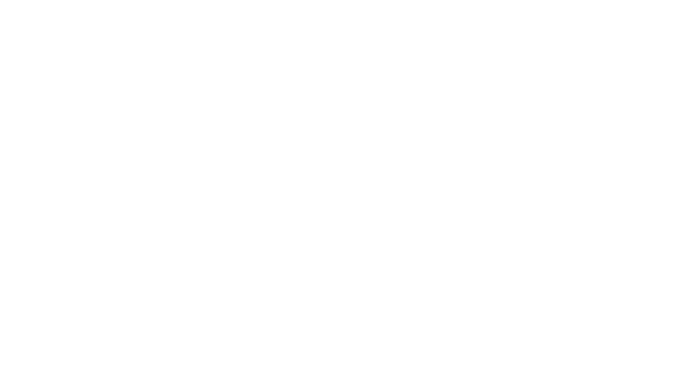
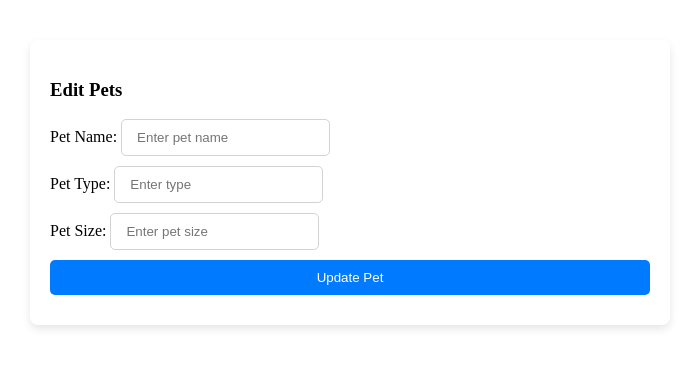
Before and after one commit to JeffereyChasing/DataBase_Project, a React (Vite) app in the folder Roomio/: page /editpets/1/1 in a window 1280 px wide. Before the commit this address had no page. Shown: the top 368 px of the page, without its empty margins (290-989 px from the left). Built offline with nearby package versions, Linux system fonts and the light colour scheme; no server answers.

Commit message:
pet update

```diff
--- a/Roomio/src/App.jsx
+++ b/Roomio/src/App.jsx
@@ -15,7 +15,7 @@
 import EditPets from './Components/EditPets';
 import AddPets from './Components/AddPets';
 import SpecificInterest from './Components/SpecificInterest';
-
+import DeletePets from './Components/DeletePets';
 
 // Create a Global Context
 const GlobalContext = createContext();
@@ -53,9 +53,10 @@
 
           <Route path='/unitsearch' element={<UnitSearch />}></Route>
           <Route path='/buildingsearch' element={<BuildingSearch />}></Route>
-          <Route path='/editpets/:id' element={<EditPets />}></Route>
+          <Route path='/editpets/:username/:id' element={<EditPets />}></Route>
           <Route path='/addpets/:id' element={<AddPets />}></Route>
           <Route path='/specificinterest/:id' element={<SpecificInterest />}></Route>
+          <Route path='/deletepets/:username/:id/:type' element={<DeletePets />}></Route>
 
 
 
--- a/Roomio/src/Components/AddPets.jsx
+++ b/Roomio/src/Components/AddPets.jsx
@@ -23,6 +23,7 @@
             .then(result=>{
               if(result.data.Status){
                 setMessage("New Pet Added")
+                nav(`/pets/${id}`)
                 console.log(result.data)
               }else{
                 setMessage("Failed")
--- a/Roomio/src/Components/CreateAccount.jsx
+++ b/Roomio/src/Components/CreateAccount.jsx
@@ -28,7 +28,7 @@
               console.log(result.data.Status)
               setMessage("successfully created account")
               setTimeout(() => {
-                nav("/MainPage")
+                nav(`/MainPage/${user.username}`)
             }, 2000);
             }else{
               console.log(result.data.Status)
--- /dev/null
+++ b/Roomio/src/Components/DeletePets.jsx
@@ -0,0 +1,73 @@
+import axios from 'axios';
+import React, { useEffect, useState } from 'react';
+import { useNavigate, useParams } from 'react-router-dom';
+
+const DeletePets = () => {
+    const { id, username,type } = useParams();
+    console.log(id,username,type)
+    const [pet, setPet] = useState({
+        petname: "",
+        pettype: "",
+        petsize: "",
+    });
+    const navigate = useNavigate();
+
+    const handleSubmit = (e) => {
+        e.preventDefault();
+        axios.put(`http://localhost:3600/server/deletepets/${username}/${id}/${type}`, pet)
+            .then(result => {
+                if (result.data.Status) {
+                    navigate(`/pets/${username}`);
+                } else {
+                    console.error(result.data.Error);
+                }
+            }).catch(err => console.log(err));
+    };
+
+    const styles = {
+        container: {
+            maxWidth: '600px',
+            margin: '40px auto',
+            padding: '20px',
+            boxShadow: '0 4px 8px rgba(0,0,0,0.1)',
+            borderRadius: '8px',
+            backgroundColor: '#fff',
+        },
+
+        input: {
+            padding: '10px 15px',
+            border: '1px solid lightgrey',
+            borderRadius: '5px',
+        },
+        button: {
+            padding: '10px 15px',
+            width: '100%',
+            backgroundColor: '#007bff',
+            color: 'white',
+            border: 'none',
+            borderRadius: '5px',
+            cursor: 'pointer',
+        },
+
+    };
+
+    return (
+        <div style={styles.container}>
+            <h3 className="text-center mb-4">Delete Pets</h3>
+            <form className="row g-3" onSubmit={handleSubmit}>
+
+                <p>Are you sure you want remove {id} from our system? If not you go simply click the go back button</p>
+
+                <div className="col-12" style={{            marginBottom: '10px',}}>
+                    <button
+                        type="submit"
+                        style={styles.button}
+
+                    >Yes</button>
+                </div>
+            </form>
+        </div>
+    );
+};
+
+export default DeletePets;
--- a/Roomio/src/Components/EditPets.jsx
+++ b/Roomio/src/Components/EditPets.jsx
@@ -1,119 +1,116 @@
-import axios from 'axios'
-import React, { useEffect, useState } from 'react'
-import { useNavigate, useParams } from 'react-router-dom'
+import axios from 'axios';
+import React, { useEffect, useState } from 'react';
+import { useNavigate, useParams } from 'react-router-dom';
 
 const EditPets = () => {
-    const {id} = useParams()
+    const { id, username } = useParams();
     const [pet, setPet] = useState({
         petname: "",
         pettype: "",
         petsize: "",
     });
-      const navigate = useNavigate()
+    const navigate = useNavigate();
 
-      useEffect(()=> {
-        axios.get('http://localhost:3600/server/pets/'+id)
+    useEffect(() => {
+        axios.get(`http://localhost:3600/server/pets/${username}`)
             .then(result => {
-            console.log("this is from useffect",result.data)
                 setPet({
-                ...pet,
                     petname: result.data.Result[0].petname,
                     pettype: result.data.Result[0].pettype,
                     petsize: result.data.Result[0].petsize,
-            })
-        }).catch(err => console.log(err))
-    }, [])
+                });
+            }).catch(err => console.log(err));
+    }, [username]);
 
     const handleSubmit = (e) => {
-        e.preventDefault()
-        axios.put('http://localhost:3600/server/editpets/'+id, pet)
+        e.preventDefault();
+        axios.put(`http://localhost:3600/server/editpets/${username}/${id}`, pet)
             .then(result => {
-            if(result.data.Status) {
-                console.log("this is from handlesubmit",result.data)
+                if (result.data.Status) {
+                    navigate(`/pets/${username}`);
                 } else {
-                console.log(result.data.Error)
+                    console.error(result.data.Error);
                 }
-        }).catch(err => console.log(err))
-    }
+            }).catch(err => console.log(err));
+    };
 
+    const styles = {
+        container: {
+            maxWidth: '600px',
+            margin: '40px auto',
+            padding: '20px',
+            boxShadow: '0 4px 8px rgba(0,0,0,0.1)',
+            borderRadius: '8px',
+            backgroundColor: '#fff',
+        },
 
+        input: {
+            padding: '10px 15px',
+            border: '1px solid lightgrey',
+            borderRadius: '5px',
+        },
+        button: {
+            padding: '10px 15px',
+            width: '100%',
+            backgroundColor: '#007bff',
+            color: 'white',
+            border: 'none',
+            borderRadius: '5px',
+            cursor: 'pointer',
+        },
 
+    };
 
     return (
-    <div className="d-flex justify-content-center align-items-center mt-3">
-      <div className="p-3 rounded w-50 border">
-        <h3 className="text-center">Add Pets</h3>
-
-
-
-        <form className="row g-1" onSubmit={handleSubmit}>
-          <div className="col-12">
-            <label for="petname" className="form-label">
-              Pet Name
-            </label>
+        <div style={styles.container}>
+            <h3 className="text-center mb-4">Edit Pets</h3>
+            <form className="row g-3" onSubmit={handleSubmit}>
+                <div className="col-12" style={{            marginBottom: '10px',}}>
+                    <label htmlFor="petname" className="form-label">Pet Name: </label>
                     <input
                         type="text"
-              className="form-control rounded-0"
+                        className="form-control"
+                        style={styles.input}
                         id="petname"
                         placeholder="Enter pet name"
                         value={pet.petname}
-              onChange={(e) =>
-                setPet({ ...pet, petname: e.target.value })
-              }
+                        onChange={(e) => setPet({ ...pet, petname: e.target.value })}
                     />
                 </div>
-
-
-          <div className="col-12">
-            <label for="pettype" className="form-label">
-              Pet Type
-            </label>
+                <div className="col-12" style={{            marginBottom: '10px',}}>
+                    <label htmlFor="pettype" className="form-label">Pet Type: </label>
                     <input
-              type="pettype"
-              className="form-control rounded-0"
+                        type="text"
+                        className="form-control"
+                        style={styles.input}
                         id="pettype"
                         placeholder="Enter type"
-              autoComplete="off"
                         value={pet.pettype}
-              onChange={(e) =>
-                setPet({ ...pet, pettype: e.target.value })
-              }
+                        onChange={(e) => setPet({ ...pet, pettype: e.target.value })}
                     />
                 </div>
-          <div className='col-12'>
-            <label for="petsize" className="form-label">
-              Pet Size:
-            </label>
+                <div className="col-12" style={{            marginBottom: '10px',}}>
+                    <label htmlFor="petsize" className="form-label">Pet Size: </label>
                     <input
                         type="text"
-              className="form-control rounded-0"
+                        className="form-control"
+                        style={styles.input}
                         id="petsize"
                         placeholder="Enter pet size"
-              autoComplete="off"
                         value={pet.petsize}
-              onChange={(e) =>
-                setPet({ ...pet, petsize: e.target.value })
-              }
+                        onChange={(e) => setPet({ ...pet, petsize: e.target.value })}
                     />
                 </div>
+                <div className="col-12" style={{            marginBottom: '10px',}}>
+                    <button
+                        type="submit"
+                        style={styles.button}
 
-
-
-          <div className="col-12">
-            <button type="submit" className="btn btn-primary w-100">
-              Add Pets
-            </button>
+                    >Update Pet</button>
                 </div>
             </form>
+        </div>
+    );
+};
 
-
-
-
-
-
-      </div>
-    </div>
-  )
-}
-
-export default EditPets
+export default EditPets;
--- a/Roomio/src/Components/Pets.jsx
+++ b/Roomio/src/Components/Pets.jsx
@@ -7,6 +7,7 @@
   const { id } = useParams();
   const [pet, setPet] = useState([]);
   const navigate = useNavigate();
+  const nav = useNavigate()
 
   useEffect(() => {
     axios.get(`http://localhost:3600/server/pets/${id}`)
@@ -23,27 +24,21 @@
       });
   }, [id]);
 
-  const handleDelete = (id) => {
-    console.log(id)
-    var web = `http://localhost:3600/server/deletepet/${id}`
-    axios.delete(web)
-      .then(result => {
-        if (result.data.Status) {
-          navigate(0); // Reload the page
-        } else {
-          alert(result.data.Error);
-        }
-      })
-      .catch((err) => {
-        console.error('Error deleting pet:', err);
-        alert('Delete operation failed');
-      });
-  };
+
 
   return (
     <div style={styles.container}>
 
       <div style={styles.loginBox}>
+
+
+
+        <button style={styles.editButton}>
+                  <Link to={`/mainpage/${id}`} className="btn btn-info btn-sm me-2" style={styles.editButton}>
+                    Go Back
+                  </Link>
+                  </button>
+
 
         <h3 style={{fontSize:"35px", textAlign:"center"}}>Pets List</h3>
 
@@ -69,12 +64,19 @@
                 <td style={styles.td}>{e.PetSize}</td>
                 <td style={styles.td}>{e.username}</td>
                 <td style={styles.td}>
-                  <Link to={`/editpets/${e.username}`} className="btn btn-info btn-sm me-2" style={styles.editButton}>
+
+                  <button style={styles.editButton}>
+                  <Link to={`/editpets/${e.username}/${e.PetName}`} className="btn btn-info btn-sm me-2" style={styles.editButton}>
                     Edit
                   </Link>
-                  <button className="btn btn-warning btn-sm" onClick={() => handleDelete(`${e.username}/${e.PetName}`)} style={styles.deleteButton}>
+                  </button>
+                  <button style={styles.deleteButton}>
+
+                  <Link className="btn btn-warning btn-sm" to={`/deletepets/${e.username}/${e.PetName}/${e.PetType}`} style={styles.deleteButton}>
                     Delete
+                  </Link>
                   </button>
+
                 </td>
               </tr>
             ))}
@@ -143,7 +145,26 @@
     textAlign: 'left',
     fontSize:"15px"
 
+},
+editButton: {
+  padding: '5px 10px',
+  backgroundColor: '#17a2b8',
+  color: 'white',
+  borderRadius: '5px',
+  textDecoration: 'none',
+  marginRight: '5px',
+  transition: 'background-color 0.3s',
+},
+
+deleteButton: {
+  padding: '5px 10px',
+  backgroundColor: '#ffc107',
+  color: 'white',
+  borderRadius: '5px',
+  textDecoration: 'none',
+  transition: 'background-color 0.3s',
 }
+
 };
 
 export default Pets;
```
Also changed, not shown: 2 other files (tests, documents, lock files or other folders). Lines whose indentation alone changed are shown as unchanged.
